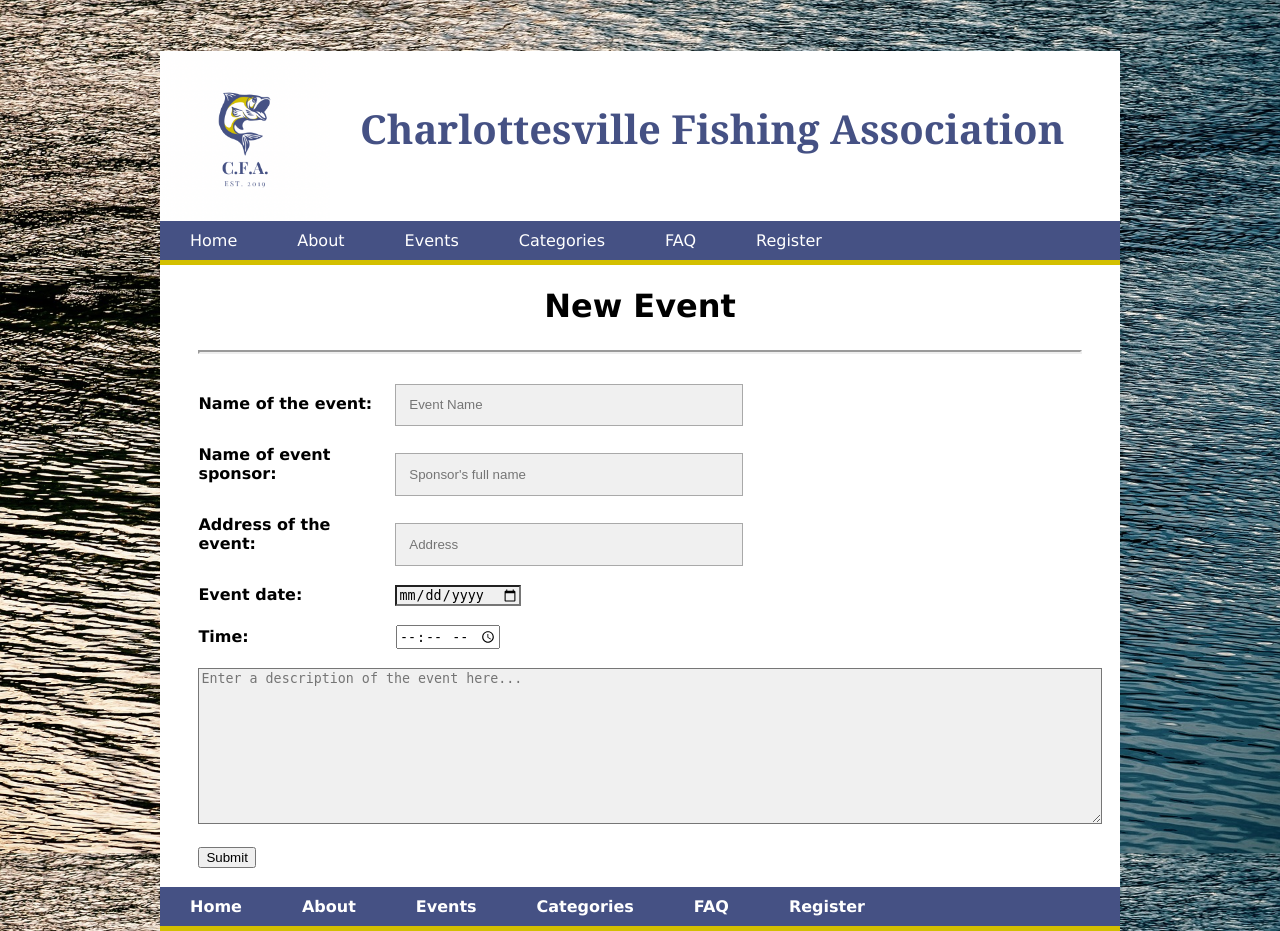
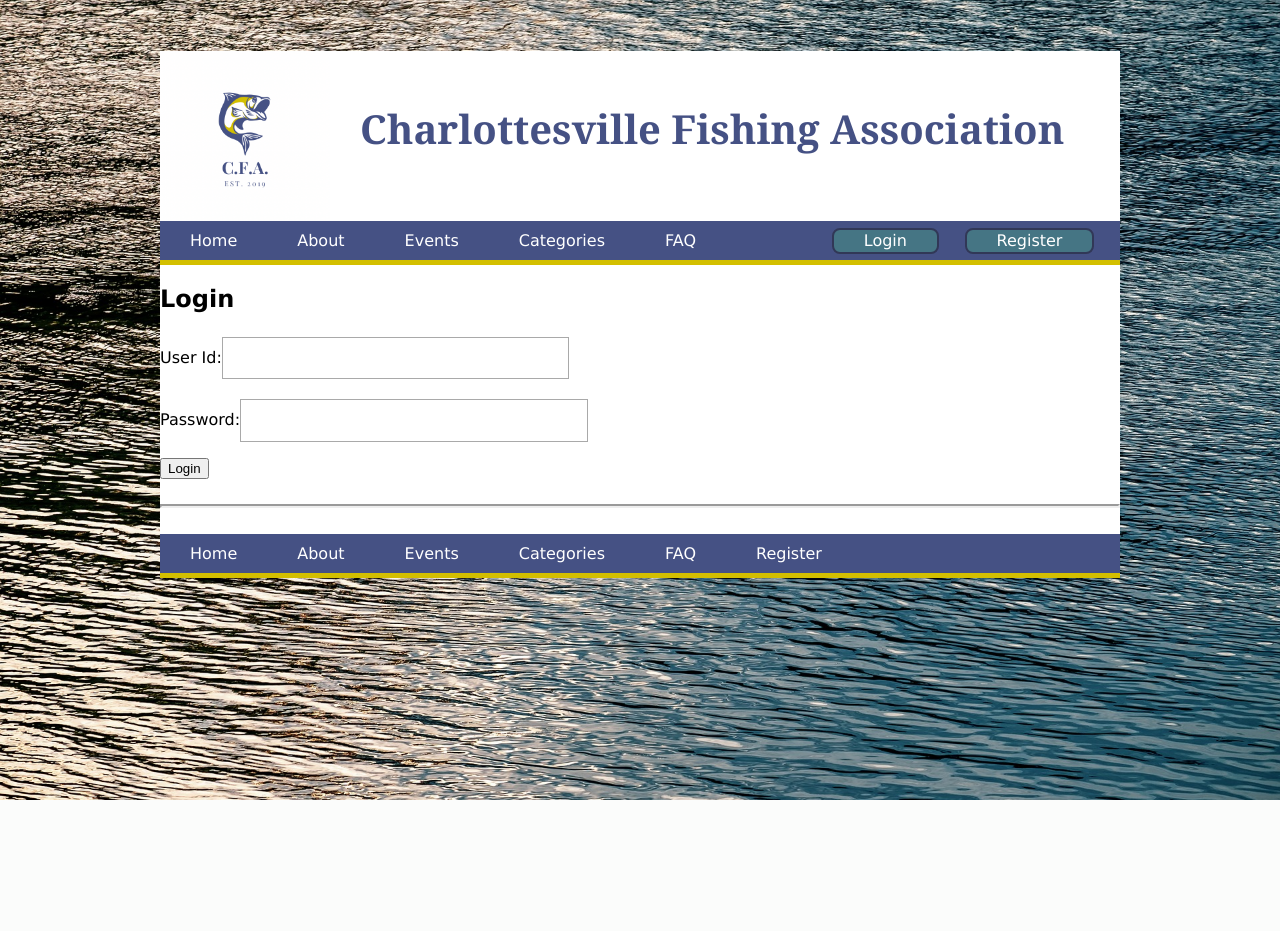
Before and after one commit to JasonDominguez/CFA, a PHP site: page /new_event.php in a window 1280 px wide. After the commit the page ends 800 px from the top, so only its background shows below. Run offline with PHP 8.4, Linux system fonts and the light colour scheme.

Commit message:
added log in out reqs and styling

```diff
--- a/about.php
+++ b/about.php
@@ -1,3 +1,8 @@
+<?php
+  if(session_id() == '' || !isset($_SESSION)) {
+    session_start();
+  }
+?>
 <!DOCTYPE html>
 <html xmlns="http://www.w3.org/1999/xhtml" lang="en" xml-lang="en">
 
--- a/categories.php
+++ b/categories.php
@@ -1,3 +1,8 @@
+<?php
+  if(session_id() == '' || !isset($_SESSION)) {
+    session_start();
+  }
+?>
 <!DOCTYPE html>
 <html xmlns="http://www.w3.org/1999/xhtml" lang="en" xml-lang="en">
 
--- a/cfa.css
+++ b/cfa.css
@@ -42,10 +42,11 @@
 .logBox{
     box-sizing: border-box;
     display: inline-block;
+    right: 20%;
+    top: 80%;
     position: absolute;
-    max-height: 170px;
-    border: 1px solid black;
-
+    /* max-height: 170px;
+    margin-left: 0px; */
 }
 /* ===== navigation bar ===== */
 .navbar{
@@ -75,6 +76,22 @@
 }
 .active {
     font-weight: bold;
+}
+.login {
+    border:2px solid#313857;
+    background: #457584;
+    border-radius:8px;
+    line-height: .2vw;
+    margin-top: .5vw;
+    margin-right: 2vw;
+}
+.logout {
+    border:2px solid#313857;
+    background: darkred;
+    border-radius:8px;
+    line-height: .2vw;
+    margin-top: .5vw;
+    margin-right: 2vw;
 }
 /* ===== left column ===== */
 .info{
--- a/common/menu.php
+++ b/common/menu.php
@@ -6,6 +6,14 @@
         <li class="<?php if($page == 'events.php'){ echo 'active';}?>"><a href="events.php">Events</a></li>
         <li class="<?php if($page == 'categories.php'){ echo 'active';}?>"><a href="categories.php">Categories</a></li>
         <li class="<?php if($page == 'faq.php'){ echo 'active';}?>"><a href="faq.php">FAQ</a></li>
-        <li class="<?php if($page == 'registration.php'){ echo 'active';}?>"><a href="registration.php">Register</a></li>
+        <?php
+        if(!empty($_SESSION['logged_in']) && $_SESSION['logged_in']){
+            echo '<li style="float:right;"><a class="logout" href="logout_action.php">Logout</a></li>';
+        }
+        else {
+            echo '<li style="float:right;"><a class="login" href="registration.php">Register</a></li>';
+            echo '<li style="float:right;"><a class="login" href="login.php">Login</a></li>';
+        }
+        ?>
     </ul>
 </div>
--- a/events.php
+++ b/events.php
@@ -1,3 +1,8 @@
+<?php
+  if(session_id() == '' || !isset($_SESSION)) {
+    session_start();
+  }
+?>
 <!DOCTYPE html>
 <html xmlns="http://www.w3.org/1999/xhtml" lang="en" xml-lang="en">
 
--- a/faq.php
+++ b/faq.php
@@ -1,3 +1,8 @@
+<?php
+  if(session_id() == '' || !isset($_SESSION)) {
+    session_start();
+  }
+?>
 <!DOCTYPE html>
 <html xmlns="http://www.w3.org/1999/xhtml" lang="en" xml-lang="en">
 
--- a/new_event.php
+++ b/new_event.php
@@ -1,3 +1,15 @@
+<?php
+  if(session_id() == '' || !isset($_SESSION)) {
+    session_start();
+  }
+?>
+
+<?php
+  if (empty($_SESSION['logged_in']) or !$_SESSION['logged_in']) {
+    require('login.php');
+    return;
+  }
+?>
 <!DOCTYPE html>
 <html xmlns="http://www.w3.org/1999/xhtml" lang="en" xml:lang="en" >
 
--- a/new_event_action.php
+++ b/new_event_action.php
@@ -1,4 +1,9 @@
 <?php
+
+  if(session_id() == '' || !isset($_SESSION)) {
+    session_start();
+  }
+
   $messages = array();
   $error = FALSE;
 
--- a/registration_action.php
+++ b/registration_action.php
@@ -1,4 +1,7 @@
 <?php
+if(session_id() == '' || !isset($_SESSION)) {
+  session_start();
+}
 // setup
   $messages = array();
   $error = FALSE;
```
